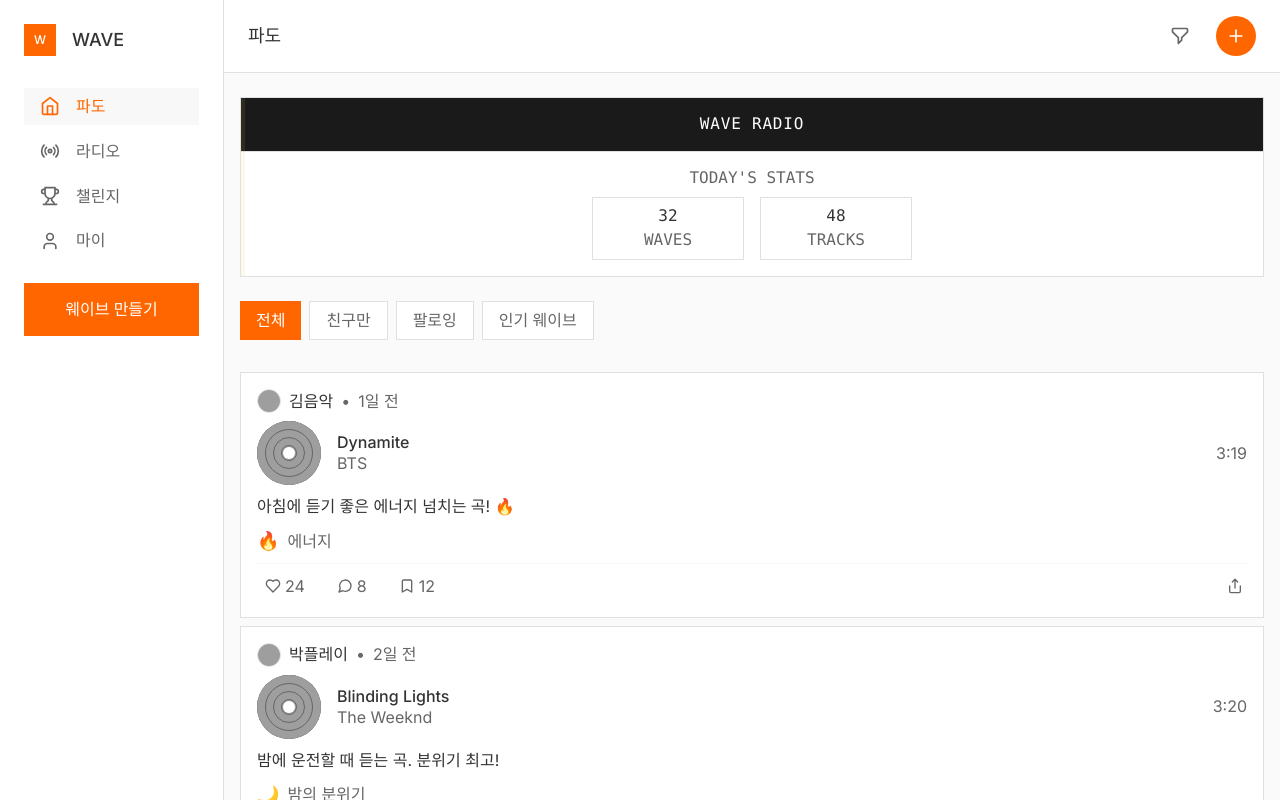
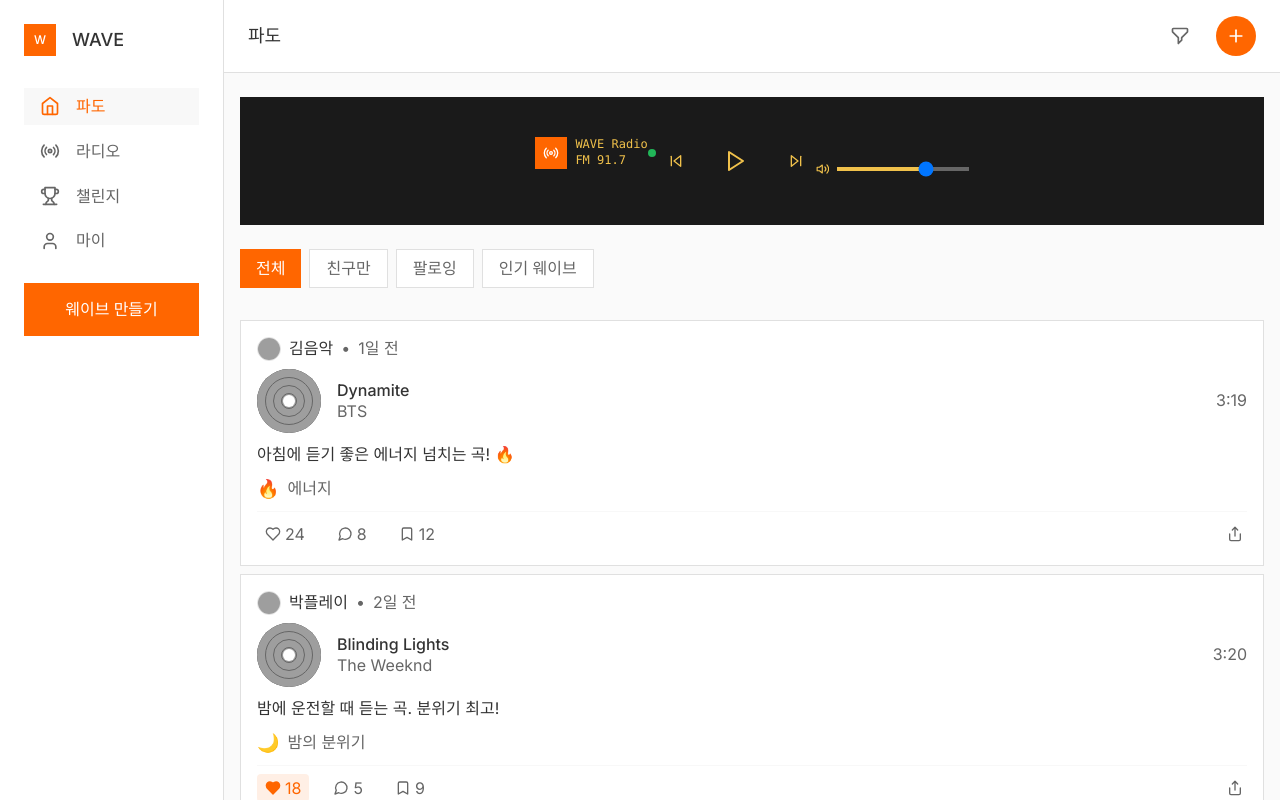
Before and after one commit to axz-halo/wave-music-app, a Next.js app: page /feed in a window 1280 px wide. Shown: the top 800 px of the page. Built offline with nearby package versions, Linux system fonts and the light colour scheme; grey boxes are pictures that could not be loaded.

Commit message:
Revert RadioDisplay to initial interactive version (header + controls + volume)

```diff
--- a/src/components/music/RadioDisplay.tsx
+++ b/src/components/music/RadioDisplay.tsx
@@ -1,49 +1,64 @@
 'use client';
 
-import { useEffect, useState } from 'react';
+import { useState } from 'react';
+import { Radio, Play, Pause, SkipBack, SkipForward, Volume2, VolumeX } from 'lucide-react';
 
 export default function RadioDisplay() {
-  const [waveCount, setWaveCount] = useState(32);
-  const [trackCount, setTrackCount] = useState(48);
-
-  useEffect(() => {
-    const timer = setInterval(() => {
-      setWaveCount(prev => prev + Math.floor(Math.random() * 3));
-      setTrackCount(prev => prev + Math.floor(Math.random() * 2));
-    }, 10000);
-    return () => clearInterval(timer);
-  }, []);
+  const [isPlaying, setIsPlaying] = useState(false);
+  const [volume, setVolume] = useState(70);
+  const [frequency] = useState(91.7);
 
   return (
-    <div className="bg-sk4-white border border-sk4-gray overflow-hidden">
-      {/* Top: WAVE RADIO banner */}
-      <div className="relative bg-sk4-radio-bg text-sk4-white px-sk4-md py-sk4-md border-b border-sk4-gray">
-        {/* Subtle dot-matrix texture */}
-        <div className="absolute inset-0 opacity-10 pointer-events-none">
-          <div className="grid grid-cols-24 grid-rows-6 h-full w-full">
-            {Array.from({ length: 144 }).map((_, i) => (
-              <div key={i} className="w-1 h-1 bg-sk4-radio-text"></div>
-            ))}
+    <div className="sk4-radio-display p-sk4-lg">
+      {/* Radio Header */}
+      <div className="flex items-center justify-between mb-sk4-md">
+        <div className="flex items-center space-x-sk4-sm">
+          <div className="w-8 h-8 bg-sk4-orange flex items-center justify-center">
+            <Radio className="w-4 h-4 text-sk4-white" />
+          </div>
+          <div>
+            <h3 className="sk4-text-lg font-medium">WAVE Radio</h3>
+            <p className="sk4-text-sm text-sk4-radio-text">FM {frequency.toFixed(1)}</p>
           </div>
         </div>
-        <div className="relative flex items-center justify-center">
-          <span className="font-sk4-mono sk4-text-lg tracking-wider">WAVE RADIO</span>
-        </div>
+        <div className="w-2 h-2 bg-green-500 rounded-full animate-pulse"></div>
       </div>
 
-      {/* Bottom: Today's Stats */}
-      <div className="px-sk4-md py-sk4-md">
-        <div className="text-center sk4-text-xs font-sk4-mono text-sk4-dark-gray mb-sk4-sm">TODAY'S STATS</div>
-        <div className="grid grid-cols-2 gap-sk4-md max-w-xs mx-auto">
-          <div className="bg-sk4-white border border-sk4-gray px-sk4-md py-sk4-sm text-center">
-            <div className="font-sk4-mono sk4-text-lg text-sk4-charcoal">{waveCount}</div>
-            <div className="font-sk4-mono sk4-text-xs text-sk4-dark-gray mt-1">WAVES</div>
-          </div>
-          <div className="bg-sk4-white border border-sk4-gray px-sk4-md py-sk4-sm text-center">
-            <div className="font-sk4-mono sk4-text-lg text-sk4-charcoal">{trackCount}</div>
-            <div className="font-sk4-mono sk4-text-xs text-sk4-dark-gray mt-1">TRACKS</div>
-          </div>
-        </div>
+      {/* Controls */}
+      <div className="flex items-center justify-center space-x-sk4-md">
+        <button className="sk4-action-button">
+          <SkipBack className="w-4 h-4 text-sk4-radio-text" />
+        </button>
+        <button onClick={() => setIsPlaying(!isPlaying)} className="sk4-action-button w-12 h-12">
+          {isPlaying ? (
+            <Pause className="w-6 h-6 text-sk4-radio-text" />
+          ) : (
+            <Play className="w-6 h-6 text-sk4-radio-text" />
+          )}
+        </button>
+        <button className="sk4-action-button">
+          <SkipForward className="w-4 h-4 text-sk4-radio-text" />
+        </button>
+      </div>
+
+      {/* Volume Slider */}
+      <div className="flex items-center space-x-sk4-sm mt-sk4-md">
+        {volume === 0 ? (
+          <VolumeX className="w-4 h-4 text-sk4-radio-text" />
+        ) : (
+          <Volume2 className="w-4 h-4 text-sk4-radio-text" />
+        )}
+        <input
+          type="range"
+          min="0"
+          max="100"
+          value={volume}
+          onChange={(e) => setVolume(Number(e.target.value))}
+          className="w-full h-1 bg-sk4-dark-gray appearance-none cursor-pointer"
+          style={{
+            background: `linear-gradient(to right, var(--sk4-radio-text) ${volume}%, var(--sk4-dark-gray) ${volume}%)`,
+          }}
+        />
       </div>
     </div>
   );
```
